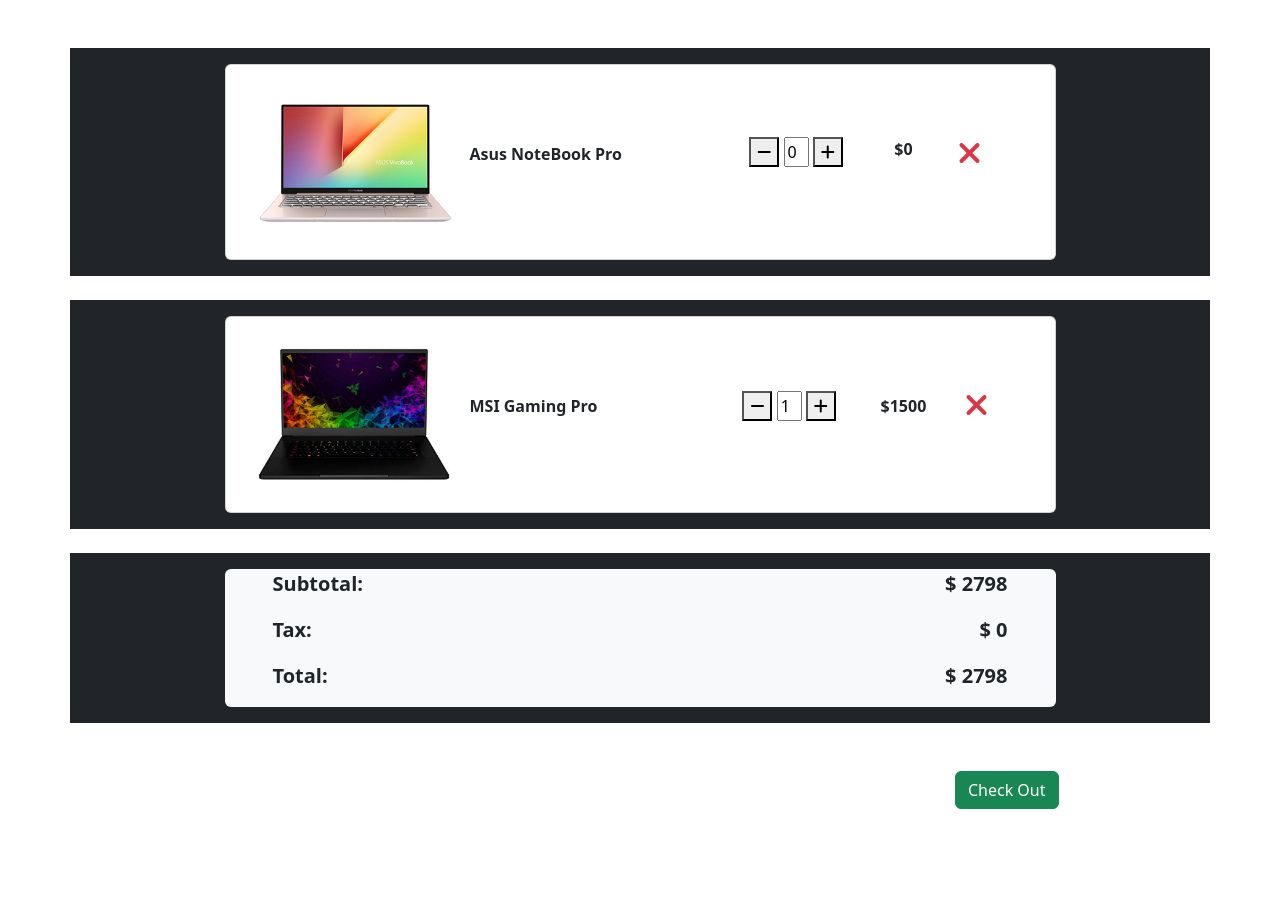
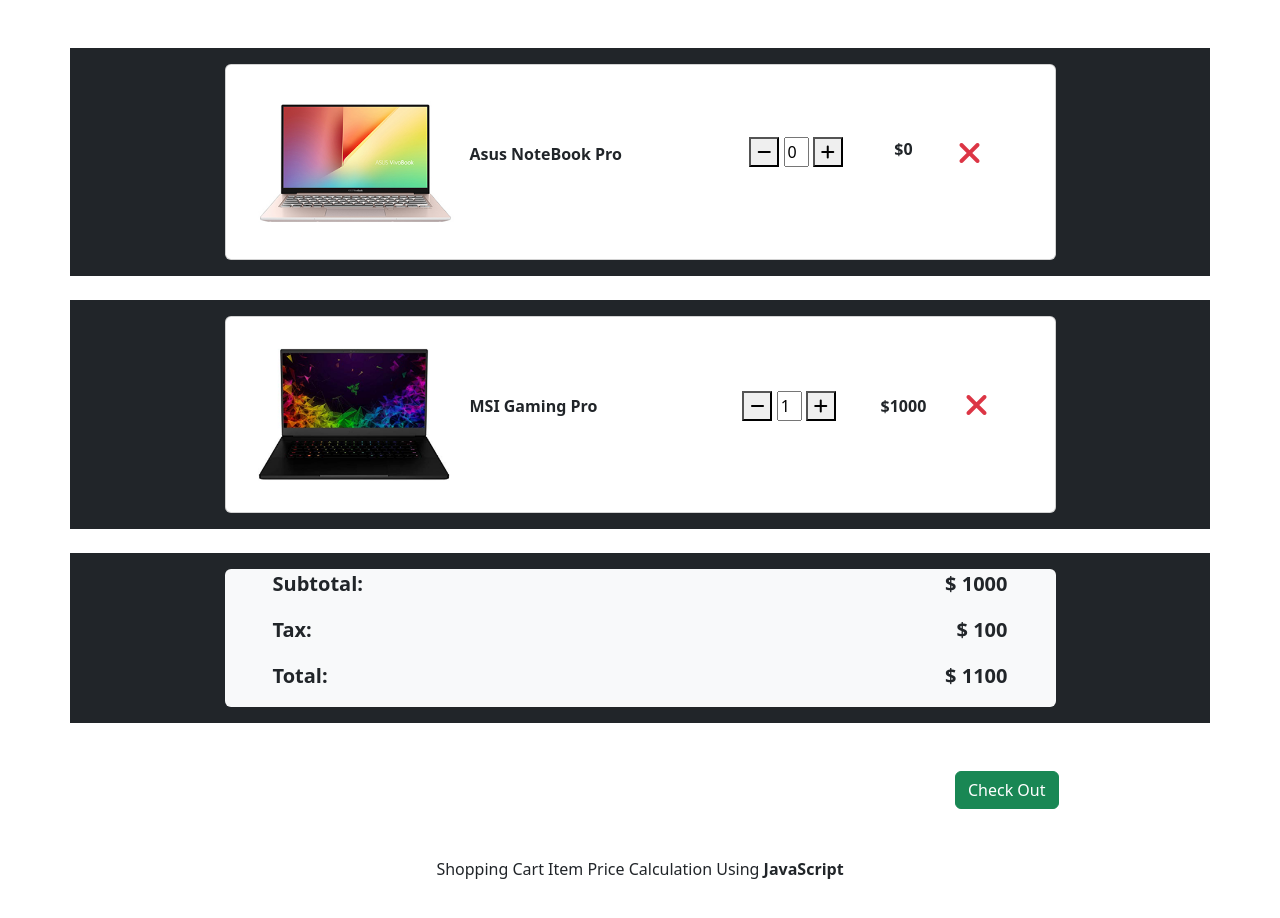
Before and after one commit to Abm-Imran/cart-calculation, a plain HTML site: page index.html in a window 1280 px wide. Both pictures are taken after a click on the button 757 px from the left and 152 px from the top of the page. Before the commit the page ends 857 px from the top, so only its background shows below. Drawn offline with nearby package versions, Linux system fonts and the light colour scheme.

Commit message:
js calculation added

```diff
--- a/index.html
+++ b/index.html
@@ -31,7 +31,7 @@
                                     <button id="increaseItemOne"><i class="fa-solid fa-plus"></i></button>
                                 </p>
                             </div>
-                            <p class="fw-bold">$<span id="totalItemPriceOne" >1000</span></p>
+                            <p class="fw-bold">$<span id="totalItemPriceOne" >100</span></p>
                             <p class="faw" style="cursor: pointer;"><i class="fa-solid fa-xmark text-danger fs-2"></i></p>
                         </div>
                     </div>
@@ -57,7 +57,7 @@
                                     <button id="increaseItemTwo"><i class="fa-solid fa-plus"></i></button>
                                 </p>
                             </div>
-                            <p class="fw-bold">$<span id="itemPriceTwo">1500</span></p>
+                            <p class="fw-bold">$<span id="itemPriceTwo">1000</span></p>
 
                             <p class="cross-btn" style="cursor: pointer;"><i class="fa-solid fa-xmark fs-2 text-danger"></i></p>
                         </div>
@@ -72,15 +72,15 @@
             <div class="box w-75 mx-auto bg-light rounded-2">
                 <div class="d-flex justify-content-between">
                     <p class="ms-5 fs-5 fw-bold">Subtotal:</p>
-                    <p class="me-5 fs-5 fw-bold">$ <span id="subTotal">2798</span></p>
+                    <p class="me-5 fs-5 fw-bold">$ <span id="subTotal"></span></p>
                 </div>
                 <div class="d-flex justify-content-between">
                     <p class="ms-5 fs-5 fw-bold">Tax:</p>
-                    <p class="me-5 fs-5 fw-bold">$ <span>0</span></p>
+                    <p class="me-5 fs-5 fw-bold">$ <span id="taxField"></span></p>
                 </div>
                 <div class="d-flex justify-content-between">
                     <p class="ms-5 fs-5 fw-bold">Total:</p>
-                    <p class="me-5 fs-5 fw-bold">$ <span>2798</span></p>
+                    <p class="me-5 fs-5 fw-bold">$ <span id="totalPrice"></span></p>
                 </div>
             </div>
         </div>
@@ -91,6 +91,7 @@
             <div class="checkout-container w-75 mx-auto d-flex justify-content-end">
                 <button class="btn btn-success">Check Out</button>
             </div>
+            <p class="mt-5 mb-0 text-center mx-auto">Shopping Cart Item Price Calculation Using <strong>JavaScript</strong></p>
         </div>
     </section>
 
@@ -99,6 +100,7 @@
 
     <script src="js/itemOne.js"></script>
     <script src="js/itemTwo.js"></script>
+    <script src="js/finalAmount.js"></script>
 
 
 
--- /dev/null
+++ b/js/finalAmount.js
@@ -0,0 +1,24 @@
+
+function getTotal(){
+
+    const itemOneTotalString = document.getElementById("totalItemPriceOne").innerText;
+    const itemOneTotal = parseInt(itemOneTotalString);
+
+    const itemTwoTotalString = document.getElementById("itemPriceTwo").innerText;
+    const itemTwoTotal = parseInt(itemTwoTotalString);
+
+    const productsPrice = itemOneTotal + itemTwoTotal;
+    document.getElementById("subTotal").innerText = productsPrice;
+    // console.log(finalPrice);
+
+    const taxAmountString = (productsPrice * 0.1).toFixed(0.2);
+    const taxAmount = parseFloat(taxAmountString);
+
+    document.getElementById("taxField").innerText = taxAmount;
+
+    const finalAmount = productsPrice + taxAmount;
+
+    document.getElementById("totalPrice").innerText = finalAmount;
+
+
+}
--- a/js/itemOne.js
+++ b/js/itemOne.js
@@ -37,12 +37,17 @@
     document.getElementById('increaseItemOne').addEventListener('click', function(){
         const countItemOne = getCountItemOne(true);
         updatePriceOne(countItemOne);
+
+        getTotal();
         // console.log(countItemOne);
     })
 
 
     document.getElementById('decreaseItemOne').addEventListener('click', function(){
         const countItemOne = getCountItemOne(false);
+
         updatePriceOne(countItemOne);
+
+        getTotal();
         // console.log(countItemOne);
     })
--- a/js/itemTwo.js
+++ b/js/itemTwo.js
@@ -40,6 +40,8 @@
         const countItem = getCountItemTwo(true);
 
         updatePriceTwo(countItem);
+
+        getTotal();
         // console.log(countItem);
     })
 
@@ -48,5 +50,7 @@
         const countItem = getCountItemTwo(false);
 
         updatePriceTwo(countItem);
+
+        getTotal();
         // console.log(countItem);
     })
```
